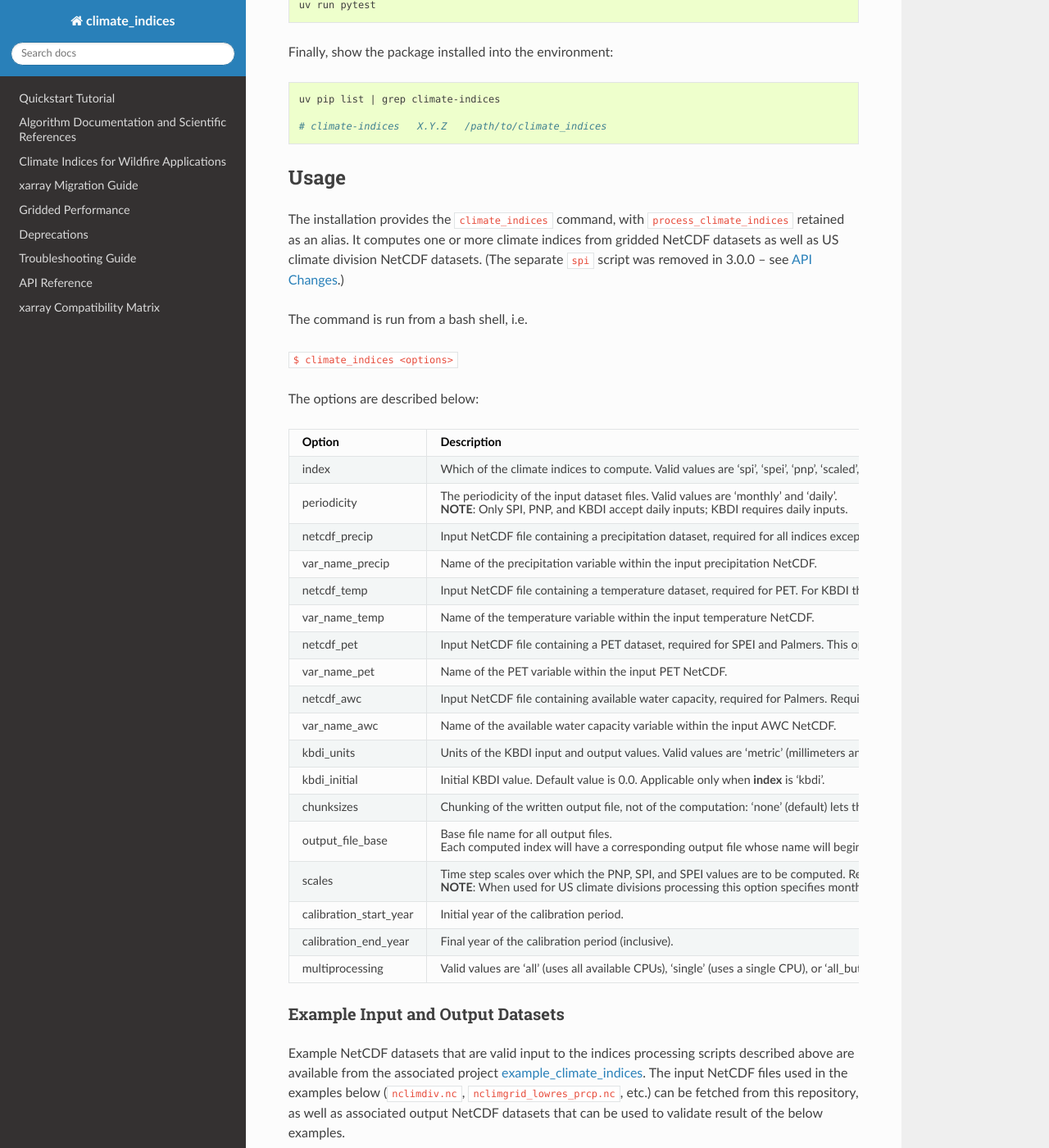
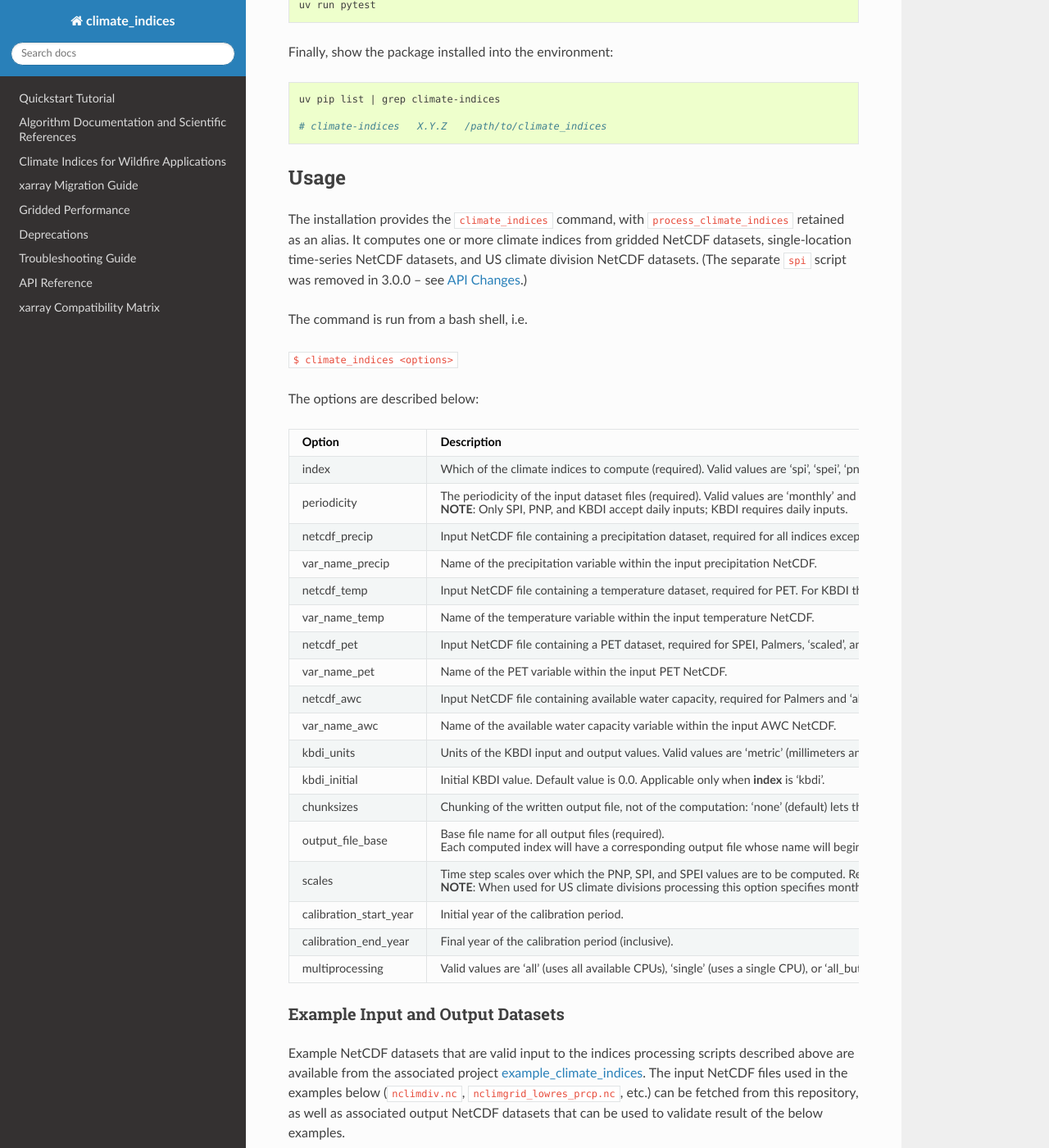
Before and after one commit to monocongo/climate_indices, a Sphinx documentation site: the page built from docs/index.md, in a window 1280 px wide and 1400 px high, scrolled down 1924 px. Shown: the whole window at 82% size. Built offline with Sphinx 7.4.7 and the Read the Docs theme 3.1.0, drawn with Linux system fonts in a browser that asks for light colours.

Commit message:
docs(index): complete CLI option table (#1055)
Document the PET/temperature requirement for the 'scaled' and 'all' index
groups, the AWC requirement for 'all', the required status of --index,
--periodicity, and --output_file_base, and single-location time-series
inputs in the usage prose.

```diff
--- a/docs/index.md
+++ b/docs/index.md
@@ -110,8 +110,9 @@
 
 The installation provides the `climate_indices` command, with
 `process_climate_indices` retained as an alias. It computes one or more climate
-indices from gridded NetCDF datasets as well as US climate division NetCDF
-datasets. (The separate `spi` script was removed in 3.0.0 -- see
+indices from gridded NetCDF datasets, single-location time-series NetCDF
+datasets, and US climate division NetCDF datasets. (The separate `spi` script
+was removed in 3.0.0 -- see
 {doc}`deprecations/api-changes`.)
 
 The command is run from a bash shell, i.e.
@@ -127,9 +128,9 @@
 * - Option
   - Description
 * - index
-  - Which of the climate indices to compute. Valid values are 'spi', 'spei', 'pnp', 'scaled', 'pet', 'palmers', 'kbdi', and 'all'. 'scaled' indicates all three scaled indices (SPI, SPEI, and PNP) and 'palmers' indicates all Palmer indices (PDSI, PHDI, PMDI, Z-Index, scPDSI). KBDI is only available via 'kbdi', not 'all'.
+  - Which of the climate indices to compute (required). Valid values are 'spi', 'spei', 'pnp', 'scaled', 'pet', 'palmers', 'kbdi', and 'all'. 'scaled' indicates all three scaled indices (SPI, SPEI, and PNP) and 'palmers' indicates all Palmer indices (PDSI, PHDI, PMDI, Z-Index, scPDSI). KBDI is only available via 'kbdi', not 'all'.
 * - periodicity
-  - The periodicity of the input dataset files. Valid values are 'monthly' and 'daily'.
+  - The periodicity of the input dataset files (required). Valid values are 'monthly' and 'daily'.
 
     **NOTE**: Only SPI, PNP, and KBDI accept daily inputs; KBDI requires daily inputs.
 * - netcdf_precip
@@ -137,15 +138,15 @@
 * - var_name_precip
   - Name of the precipitation variable within the input precipitation NetCDF.
 * - netcdf_temp
-  - Input NetCDF file containing a temperature dataset, required for PET. For KBDI this dataset must contain daily maximum temperature. If specified in conjunction with an index specification of SPEI or Palmers then PET will be computed and written as a side effect, since these indices require PET. This option is mutually exclusive with **netcdf_pet/var_name_pet**, as either temperature or PET is required as an input (but not both) when computing SPEI and/or Palmers. Requires the use of **var_name_temp** in conjunction so as to identify the NetCDF's temperature variable.
+  - Input NetCDF file containing a temperature dataset, required for PET. For KBDI this dataset must contain daily maximum temperature. If specified in conjunction with an index specification of SPEI, Palmers, 'scaled', or 'all' then PET will be computed and written as a side effect, since these indices require PET. This option is mutually exclusive with **netcdf_pet/var_name_pet**, as either temperature or PET is required as an input (but not both) when computing SPEI, Palmers, 'scaled', or 'all'. Requires the use of **var_name_temp** in conjunction so as to identify the NetCDF's temperature variable.
 * - var_name_temp
   - Name of the temperature variable within the input temperature NetCDF.
 * - netcdf_pet
-  - Input NetCDF file containing a PET dataset, required for SPEI and Palmers. This option is mutually exclusive with **netcdf_temp/var_name_temp**, as either temperature or PET is required as an input (but not both) when computing SPEI and/or Palmers. Requires the use of **var_name_pet** in conjunction so as to identify the NetCDF's PET variable.
+  - Input NetCDF file containing a PET dataset, required for SPEI, Palmers, 'scaled', and 'all'. This option is mutually exclusive with **netcdf_temp/var_name_temp**, as either temperature or PET is required as an input (but not both) when computing SPEI, Palmers, 'scaled', or 'all'. Requires the use of **var_name_pet** in conjunction so as to identify the NetCDF's PET variable.
 * - var_name_pet
   - Name of the PET variable within the input PET NetCDF.
 * - netcdf_awc
-  - Input NetCDF file containing available water capacity, required for Palmers. Requires the use of **var_name_awc** in conjunction so as to identify the NetCDF's AWC variable.
+  - Input NetCDF file containing available water capacity, required for Palmers and 'all'. Requires the use of **var_name_awc** in conjunction so as to identify the NetCDF's AWC variable.
 * - var_name_awc
   - Name of the available water capacity variable within the input AWC NetCDF.
 * - kbdi_units
@@ -155,7 +156,7 @@
 * - chunksizes
   - Chunking of the written output file, not of the computation: 'none' (default) lets the writer choose the output layout, and 'input' copies the on-disk chunks of the first chunked input variable to the output (for KBDI, the precipitation variable's chunks).
 * - output_file_base
-  - Base file name for all output files.
+  - Base file name for all output files (required).
 
     Each computed index will have a corresponding output file whose name will begin with this base name plus the index's abbreviation plus a month scale (if applicable), connected with underscores, plus the '.nc' extension. For example for SPI at 3-month scale the resulting output files will be named **<output_file_base>_spi_gamma_03.nc** and **<output_file_base>_spi_pearson_03.nc**.
 * - scales
```
